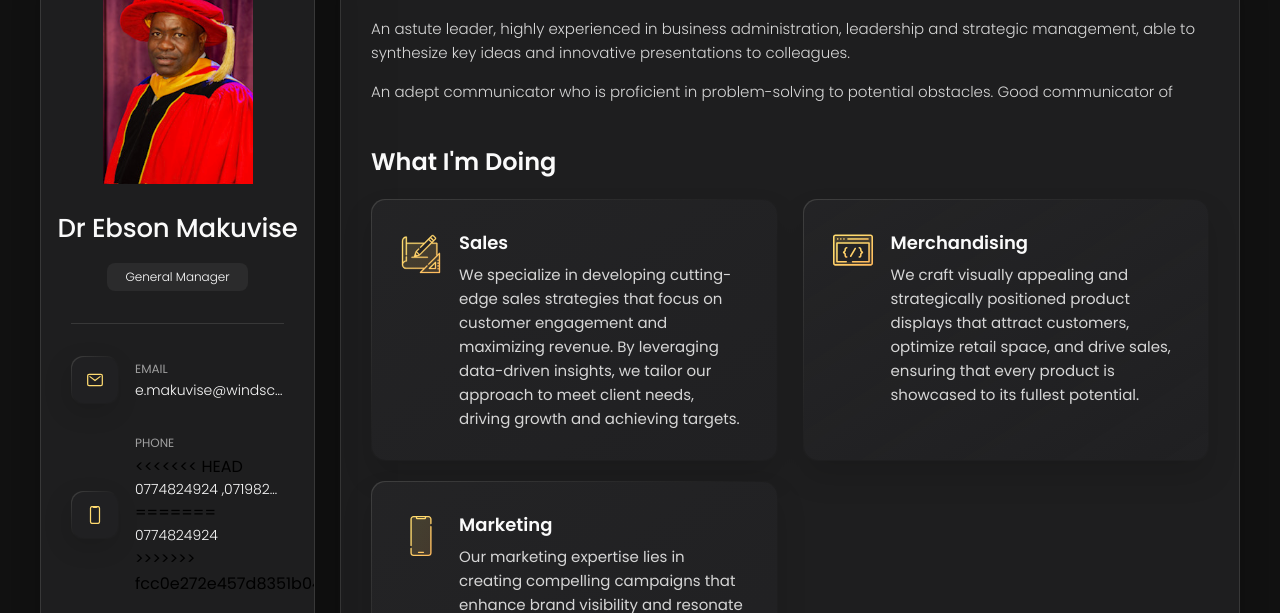
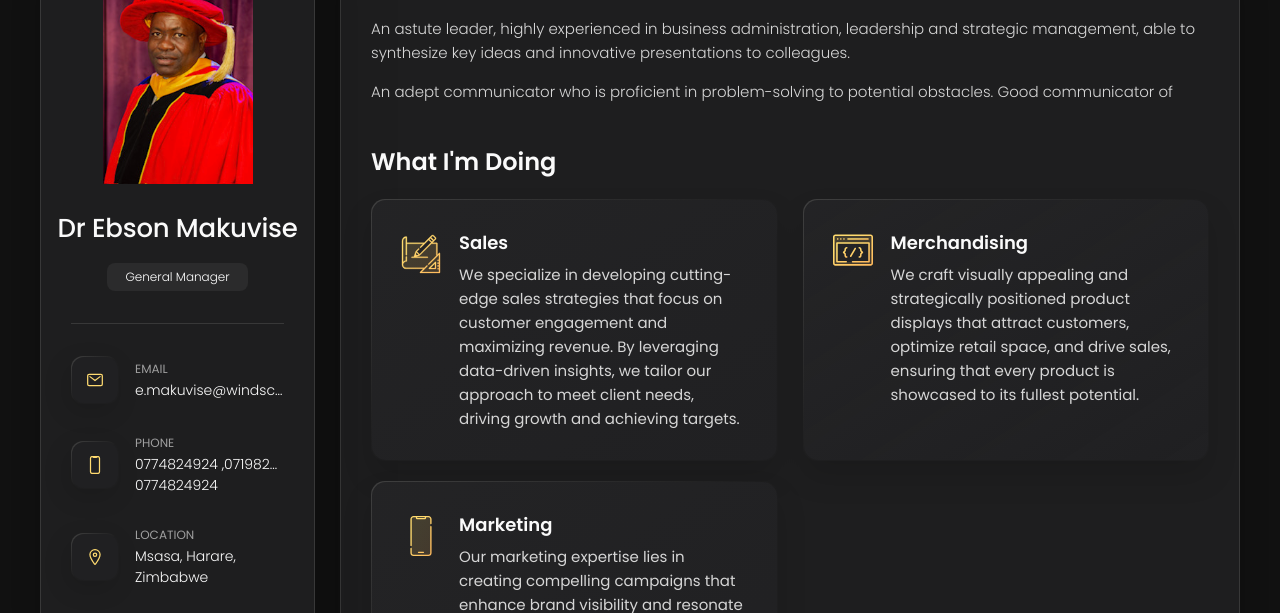
Before and after one commit to Rue-va/my-portfolio, a plain HTML site: page index.html in a window 1280 px wide. Shown: the part 162-775 px from the top of the page. Drawn offline with nearby package versions, Linux system fonts and the light colour scheme.

Commit message:
Update index.html

```diff
--- a/index.html
+++ b/index.html
@@ -88,11 +88,11 @@
             <div class="contact-info">
               <p class="contact-title">Phone</p>
 
-<<<<<<< HEAD
+
               <a href="tel:+263774824924" class="contact-link">0774824924 ,0719824924 </a>
-=======
+
               <a href="tel:+12133522795" class="contact-link">0774824924</a>
->>>>>>> fcc0e272e457d8351b04e4ddc46cb25d05a1cd3e
+
             </div>
 
           </li>
```
